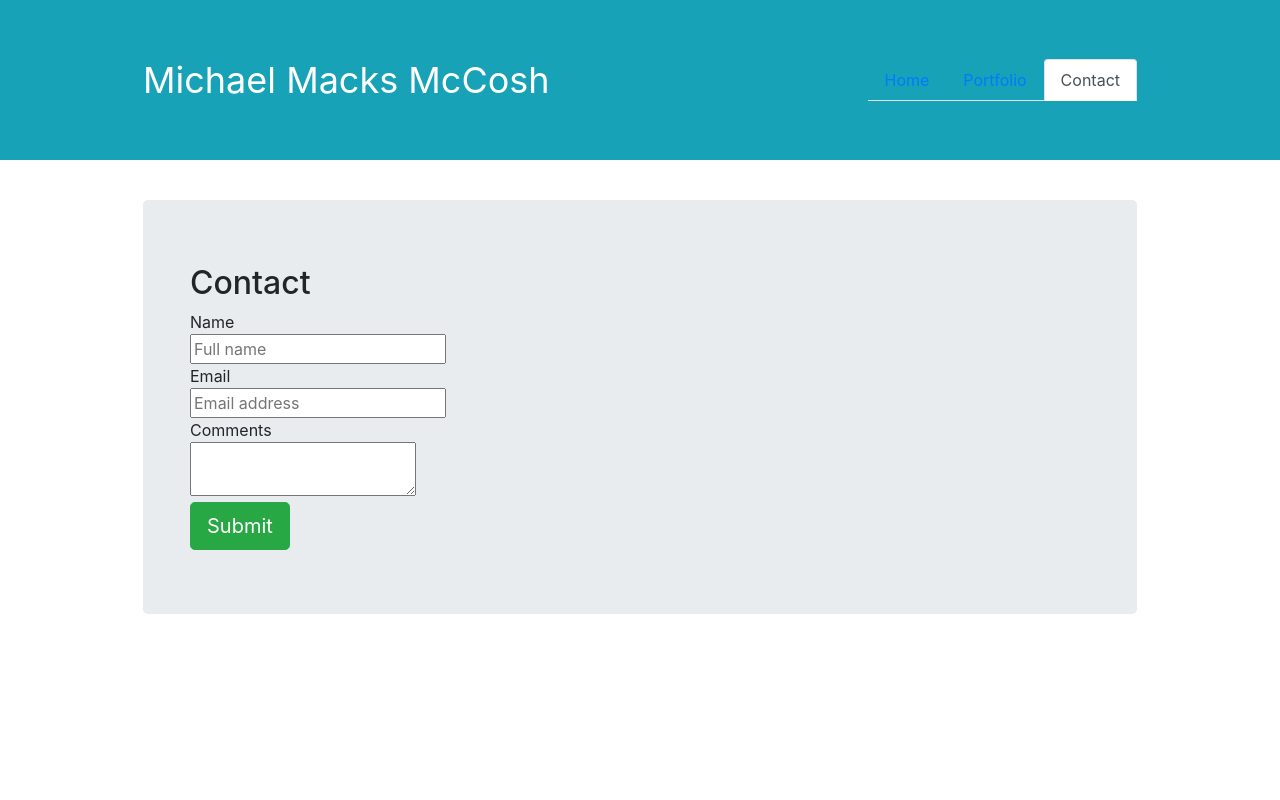
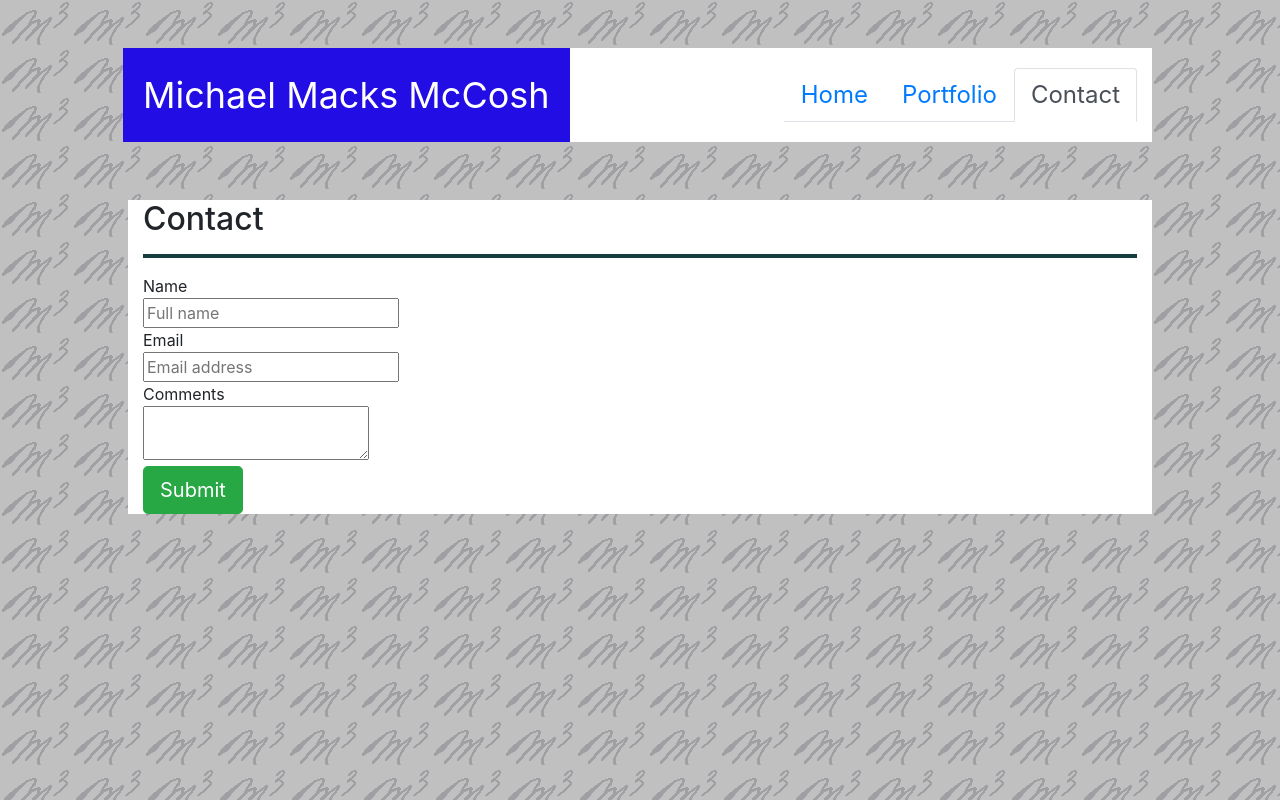
Before and after one commit to macksm3/HW2-Responsive-Portfolio, a plain HTML site: page contact.html in a window 1280 px wide. Drawn offline with nearby package versions, Linux system fonts and the light colour scheme.

Commit message:
more navbar work

```diff
--- a/Assets/css/style.css
+++ b/Assets/css/style.css
@@ -4,22 +4,15 @@
   box-sizing: border-box;
 }
 
+body {
+  margin: 0;
+  padding: 0;
+  background: url("./m3-graywall1.bmp");
+  background-repeat: repeat;
+}
+
 /* header {
     /* padding: 20px;
-} */
-
-.navbar-brand {
-    font-size: 36px;
-    /* color: #eeeeee; */
-}
-.navbar-nav {
-    font-size: 24px;
-    display: flex;
-    flex-direction: row;
-    /* color: #eeeeee; */
-}
-/* .nav-link {
-    padding-right: .5rem;
 } */
 
 .container {
@@ -27,7 +20,32 @@
   width: 1024px;
   /* Positioning */
   margin: 40px auto;
-  /* margin-top: 10px; */
+  margin-bottom: 10px;
+  background: #fff;
+}
+
+.navbar-brand {
+  padding: 20px;
+  margin-left: -20px;
+  font-size: 36px;
+  background: rgb(34, 13, 228);
+  /* color: #eeeeee; */
+}
+.nav-tabs {
+  font-size: 24px;
+  display: flex;
+  flex-direction: row;
+  /* color: #eeeeee; */
+}
+
+/* .nav-link {
+    padding-right: .5rem;
+} */
+
+hr {
+  border-style: solid;
+  border-width: 2px;
+  border-color: rgb(23, 63, 66);
 }
 
 .bio-image {
--- a/contact.html
+++ b/contact.html
@@ -20,7 +20,7 @@
     </header>
 
     <!-- nav bar start -->
-    <nav class="navbar navbar-expand-lg navbar-dark bg-info">
+    <nav class="navbar navbar-expand-lg navbar-dark">
         <div class="container">
             <a class="navbar-brand" href="#">Michael Macks McCosh</a>
 
@@ -34,11 +34,14 @@
     <!-- nav bar end -->
 
     <section class="container">
-        <div class="jumbotron">
-            <section class="col-12">
+        <div class="row">
+            <!-- contact title -->
+            <div class="col-12">
                 <h2>Contact</h2>
-
-            </section>
+                <hr>
+            </div>
+        </div>
+        <div class="row">
             <form class="col-3" action="#" method="post">
                 <fieldset class="Contact">
                     <Lable>
```
Also changed, not shown: index.html (+3 -2 lines), portfolio.html (+8 -1 lines), Assets/css/m3-graywall1.bmp (added), 1 other file.
